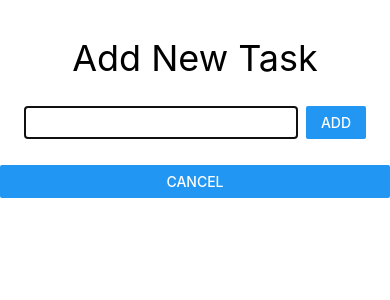
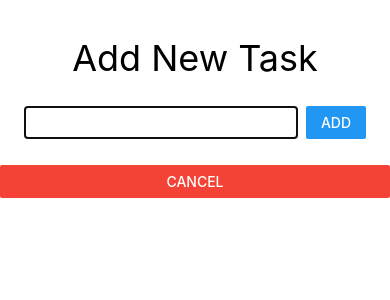
Before and after one commit to yayobyte/react-native-course, a React Native app: screen / in a window 390 px wide. Both pictures are taken after a click on the button "ADD TASK". Shown: the top 300 px of the page. Built offline with nearby package versions, Linux system fonts and the light colour scheme.

Commit message:
CM006: List Styling

```diff
--- a/components/GoalInput.tsx
+++ b/components/GoalInput.tsx
@@ -1,6 +1,7 @@
 import {Button, TextInput, View, StyleSheet, Modal, Text} from "react-native";
 import React, {useState} from "react";
 import {GoalListProps} from "./GoalList";
+import { RED } from "../global.styles";
 
 const PADDING_HORIZONTAL = 24;
 
@@ -28,7 +29,6 @@ const styles = StyleSheet.create({
         flexDirection: 'column',
     },
     closeButton: {
-
     },
     modalHeaderText: {
         fontSize: 36,
@@ -82,7 +82,7 @@ export const GoalInput = ({ setCourseGoals, isAddMode, closeModal }: GoalInputPr
                     <View style={styles.addButton}><Button title={'Add'} onPress={addGoal}/></View>
                 </View>
                 <View style={styles.closeButton}>
-                    <Button title={'Cancel'} onPress={closeModal}/>
+                    <Button color={RED["500"]} title={'Cancel'} onPress={closeModal}/>
                 </View>
             </View>
         </Modal>
--- a/components/GoalList.tsx
+++ b/components/GoalList.tsx
@@ -4,7 +4,9 @@ import {GoalItem} from "./GoalItem";
 
 const styles = StyleSheet.create({
     goalList: {
+        paddingTop: 26,
         paddingHorizontal: 24,
+        height: '100%'
     },
 });
 
```
